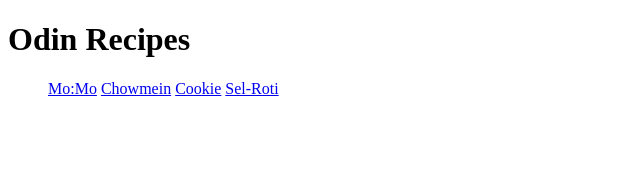
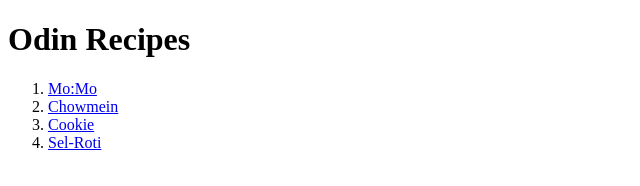
Before and after one commit to minbhandari679-cloud/odin-recipies, a plain HTML site: page index.html in a window 1280 px wide. Shown: the whole page, without its empty margins (0-640 px from the left). Drawn offline with Linux system fonts and the light colour scheme.

Commit message:
1. Make items name vertical

```diff
--- a/index.html
+++ b/index.html
@@ -1,17 +1,20 @@
 <!DOCTYPE html>
 <html lang="en">
+
 <head>
     <meta charset="UTF-8">
     <meta name="viewport" content="width=device-width, initial-scale=1.0">
     <title>FOOD RECIPES</title>
 </head>
+
 <body>
     <h1>Odin Recipes</h1>
     <ol>
-    <a href="../recipies/momo.html">Mo:Mo</a>
-    <a href="../recipies/chowmein.html">Chowmein</a>
-    <a href="../recipies/cookie.html">Cookie</a>
-    <a href="../recipies/sel.html">Sel-Roti</a>
+        <li> <a href="../recipies/momo.html">Mo:Mo</a> </li>
+        <li> <a href="../recipies/chowmein.html">Chowmein</a></li>
+        <li><a href="../recipies/cookie.html">Cookie</a></li>
+        <li><a href="../recipies/sel.html">Sel-Roti</a></li>
     </ol>
 </body>
+
 </html>
```
Also changed, not shown: recipies/sel.html (+9 -5 lines).
